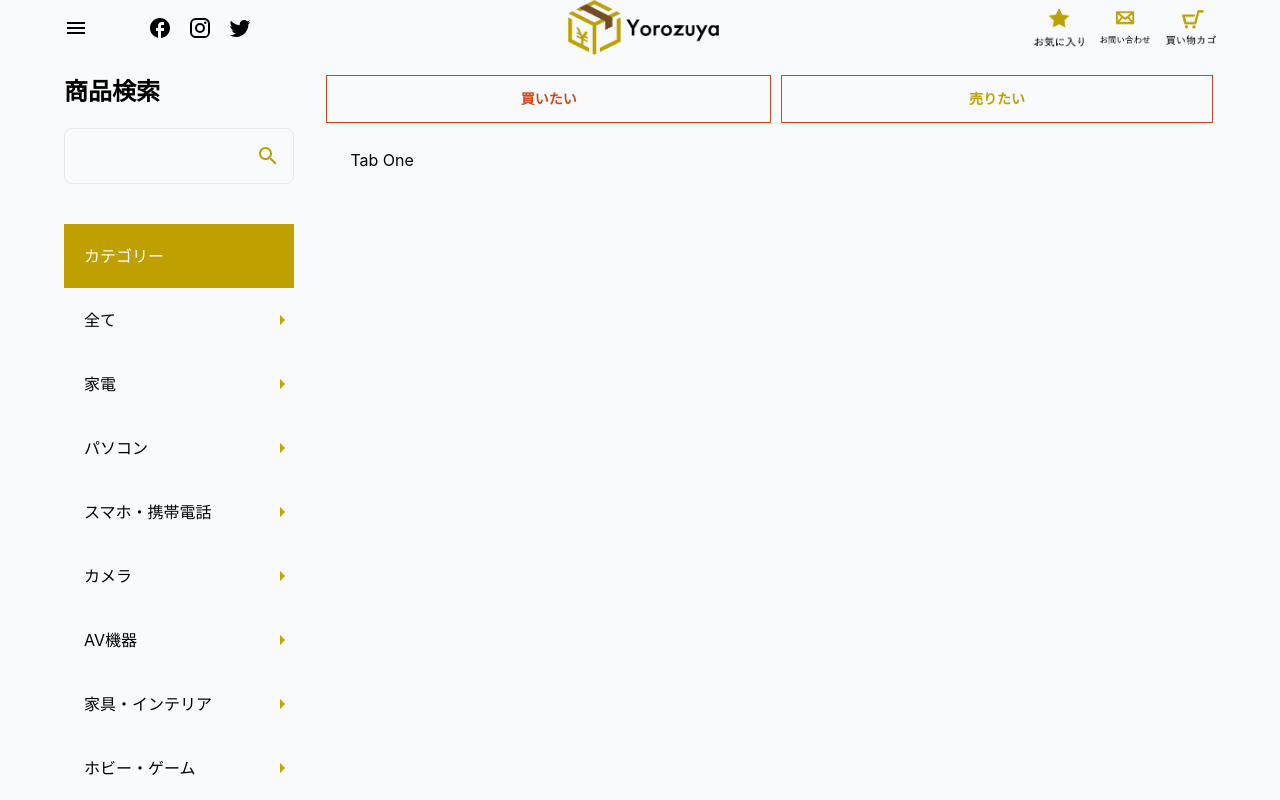
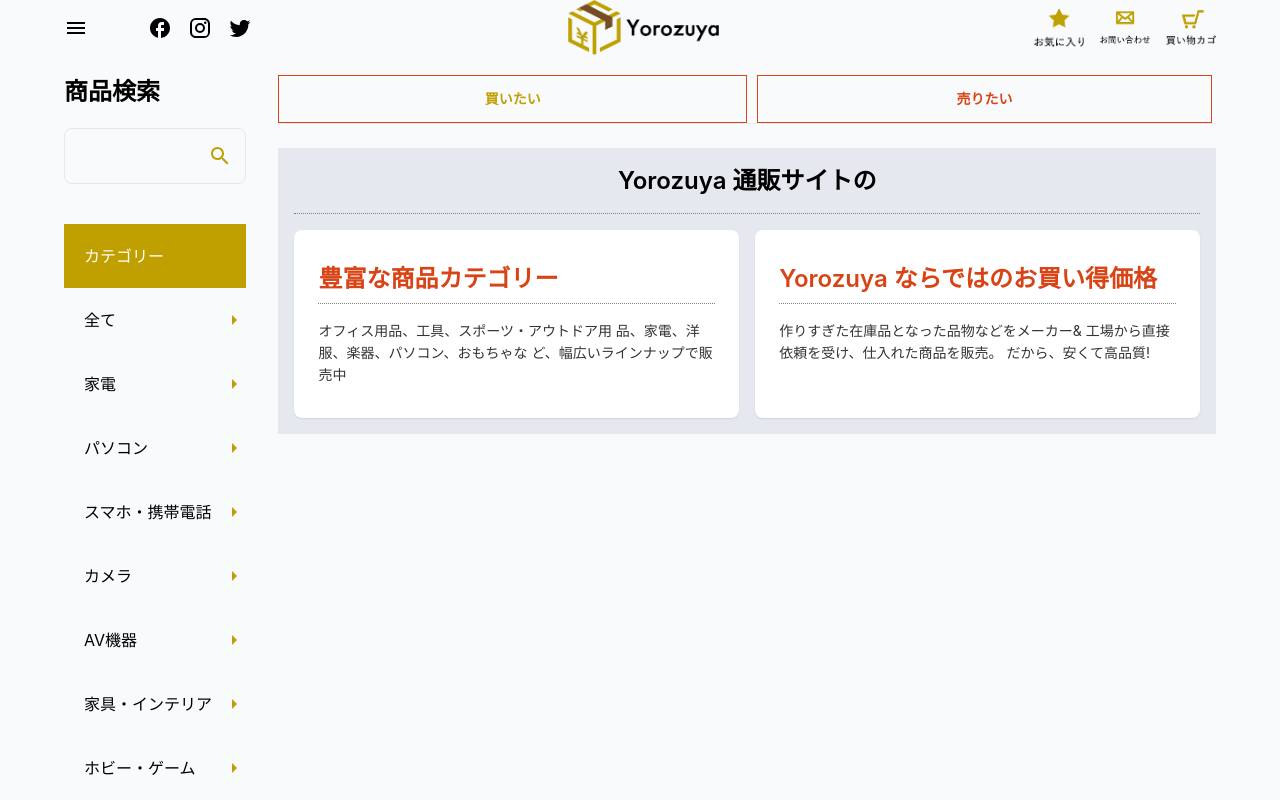
Before and after one commit to Sanjar-Kodirov/japan-e-commerse, a React (Create React App) app: page / in a window 1280 px wide. Shown: the top 800 px of the page. Built offline with nearby package versions, Linux system fonts and the light colour scheme.

Commit message:
tabs completed

```diff
--- /dev/null
+++ b/src/_mock_/deliveryCardInfo.js
@@ -0,0 +1,41 @@
+export const wantToSellCards = [
+  {
+    id: 1,
+    title: "豊富な商品カテゴリー",
+    description:
+      "オフィス用品、工具、スポーツ・アウトドア用 品、家電、洋服、楽器、パソコン、おもちゃな ど、幅広いラインナップで販売中",
+  },
+  {
+    id: 2,
+    title: "Yorozuya ならではのお買い得価格",
+    description:
+      "作りすぎた在庫品となった品物などをメーカー& 工場から直接依頼を受け、仕入れた商品を販売。 だから、安くて高品質!",
+  },
+];
+
+export const wantToBuyCards = [
+  {
+    id: 1,
+    title: "豊富な商品カテゴリー",
+    description:
+      "オフィス用品、工具、スポーツ・アウトドア用品、家電、洋服、楽器、パソコン、おもちゃなど、幅広いラインナップで販売中",
+  },
+  {
+    id: 2,
+    title: "Yorozuya ならではのお買い得価格",
+    description:
+      "作りすぎた在庫品となった品物などをメーカー&工場から直接依頼を受け、仕入れた商品を販売。だから、安くて高品質!",
+  },
+  {
+    id: 3,
+    title: "安心の返品・交換サービス",
+    description:
+      "商品到着後、7日以内に返品・交換が可能です。商品に不備があった場合は、送料無料で交換商品をお届けします。",
+  },
+  {
+    id: 4,
+    title: "安心の返品・交換サービス",
+    description:
+      "商品到着後、7日以内に返品・交換が可能です。商品に不備があった場合は、送料無料で交換商品をお届けします。",
+  },
+];
--- /dev/null
+++ b/src/components/DeliveryBox/DeliveryBox.js
@@ -0,0 +1,22 @@
+import { Box, Typography } from "@mui/material";
+import React from "react";
+import DeliveryBoxItem from "./DeliveryBoxItem";
+import { Grid } from "@mui/material";
+const DeliveryBox = ({ data }) => {
+  const boxes = data.map((item) => {
+    return <DeliveryBoxItem key={item.id} item={item} />;
+  });
+  return (
+    <Box sx={{ textAlign: "center", backgroundColor: "divider", p: 2 }}>
+      <Typography variant="h5" sx={{ mb: 2 }}>
+        Yorozuya 通販サイトの
+      </Typography>
+      <Box sx={{ borderBottom: "1px dotted gray", mb: 2 }}></Box>
+      <Grid container spacing={2}>
+        {boxes}
+      </Grid>
+    </Box>
+  );
+};
+
+export default DeliveryBox;
--- /dev/null
+++ b/src/components/DeliveryBox/DeliveryBoxItem.js
@@ -0,0 +1,35 @@
+import * as React from "react";
+import Card from "@mui/material/Card";
+import CardContent from "@mui/material/CardContent";
+import Box from "@mui/material/Box";
+import Typography from "@mui/material/Typography";
+import { CardActionArea } from "@mui/material";
+import { Grid } from "@mui/material";
+
+const DeliveryBoxItem = ({ item }) => {
+  return (
+    <Grid item xs={12} sm={12} md={6} lg={6}>
+      <Card sx={{ maxWidth: "100%", minHeight: "100%" }}>
+        <CardActionArea>
+          <CardContent sx={{ textAlign: "left" }}>
+            <Typography
+              gutterBottom
+              variant="h5"
+              color="secondary.light"
+              component="div"
+            >
+              {item.title}
+            </Typography>
+            <Box sx={{ borderBottom: "1px dotted gray", mb: 2 }}></Box>
+
+            <Typography variant="body2" color="text.secondary">
+              {item.description}
+            </Typography>
+          </CardContent>
+        </CardActionArea>
+      </Card>
+    </Grid>
+  );
+};
+
+export default DeliveryBoxItem;
--- a/src/components/Tabs.js
+++ b/src/components/Tabs.js
@@ -4,6 +4,8 @@ import Tabs from "@mui/material/Tabs";
 import Tab from "@mui/material/Tab";
 import Typography from "@mui/material/Typography";
 import Box from "@mui/material/Box";
+import DeliveryBox from "./DeliveryBox/DeliveryBox";
+import { wantToSellCards, wantToBuyCards } from "../_mock_/deliveryCardInfo";
 
 function TabPanel(props) {
   const { children, value, index, ...other } = props;
@@ -17,7 +19,7 @@ function TabPanel(props) {
       {...other}
     >
       {value === index && (
-        <Box sx={{ p: 3 }}>
+        <Box sx={{ mt: 3 }}>
           <Typography>{children}</Typography>
         </Box>
       )}
@@ -56,7 +58,7 @@ export default function BasicTabs() {
     <Box sx={{ width: "100%" }}>
       <Box sx={{ borderBottom: 1, borderColor: "divider" }}>
         <Tabs
-          value={1}
+          value={value}
           onChange={handleChange}
           initialSelectedIndex={0}
           aria-label="indicator example"
@@ -100,11 +102,19 @@ export default function BasicTabs() {
           />
         </Tabs>
       </Box>
-      <TabPanel value={value} index={0}>
-        Tab One
+      <TabPanel
+        classes={{
+          "& .MuiBox-root": {
+            padding: "0px",
+          },
+        }}
+        value={value}
+        index={0}
+      >
+        <DeliveryBox data={wantToSellCards} />
       </TabPanel>
       <TabPanel value={value} index={1}>
-        Tab Two
+        <DeliveryBox data={wantToBuyCards} />
       </TabPanel>
     </Box>
   );
```
